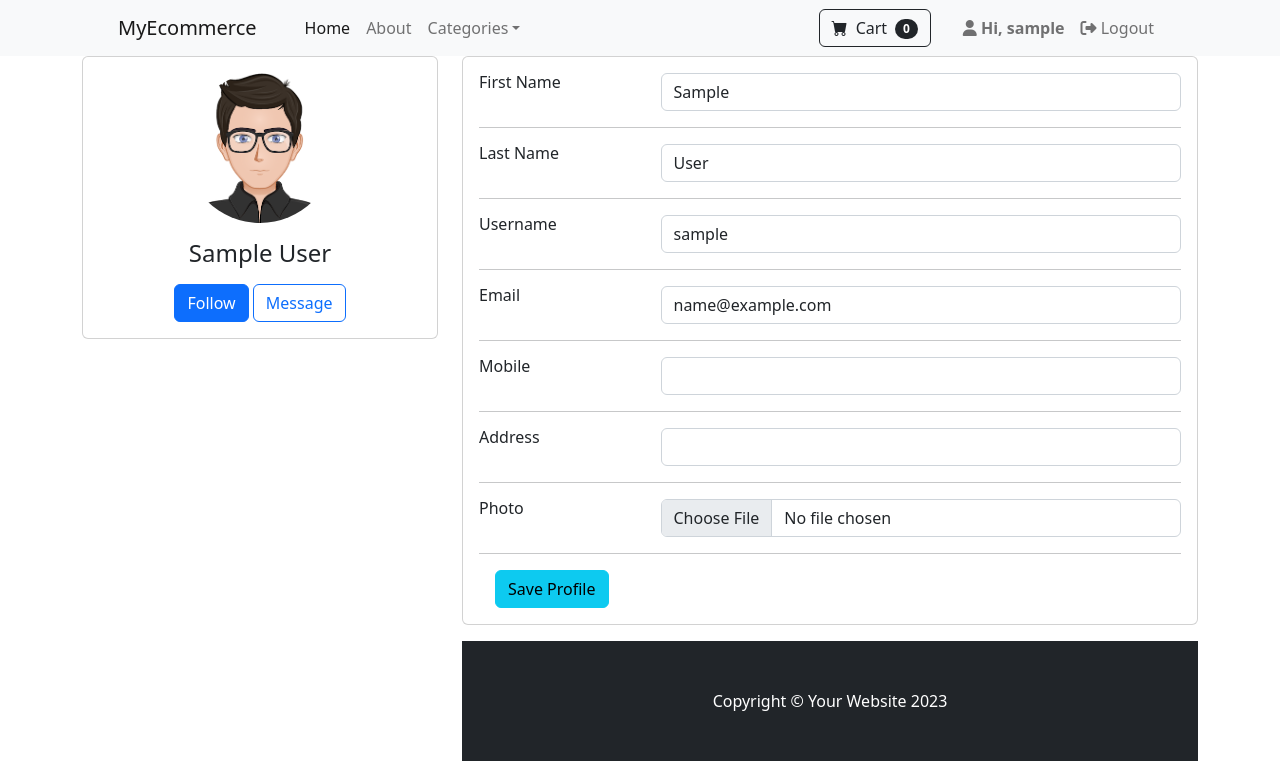
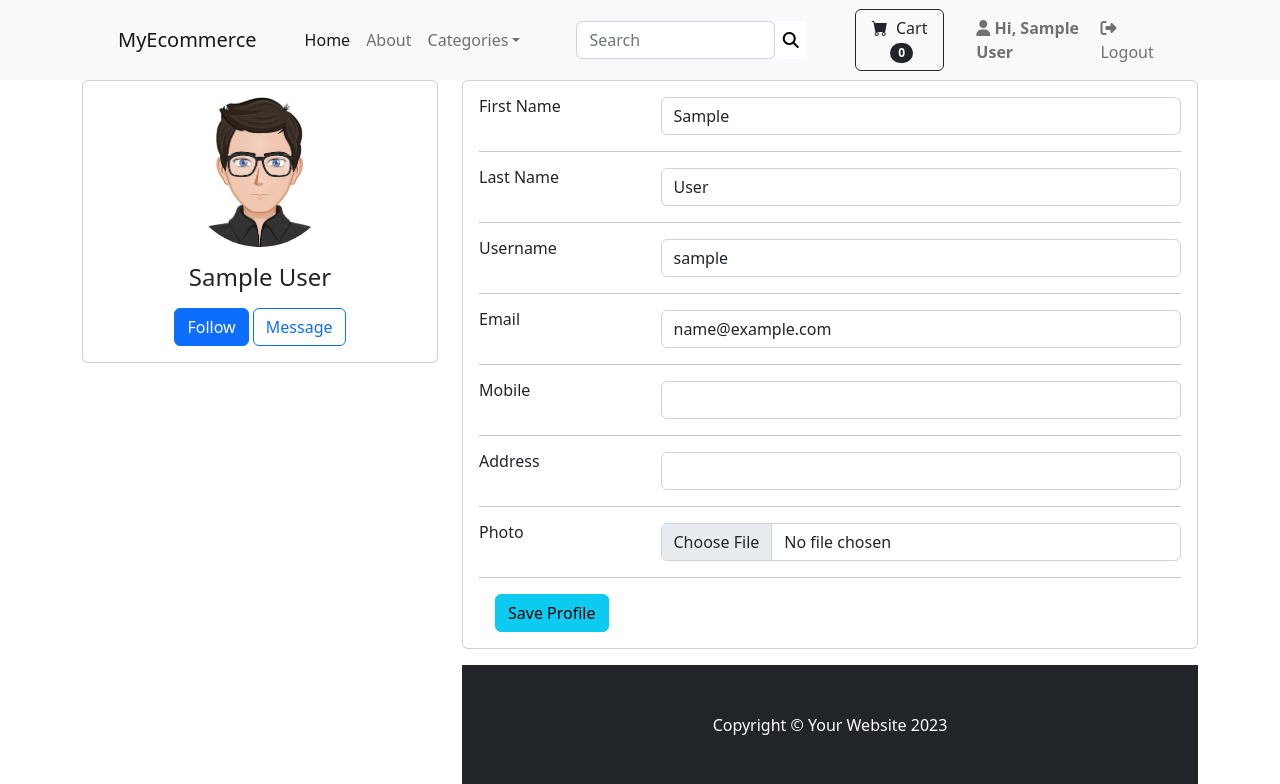
Before and after one commit to roshankdk/Ecommerce, a Django app: page /update_profile in a window 1280 px wide. Shown: the top 784 px of the page. Run offline with Django 5.2, Linux system fonts and the light colour scheme; the visitor is signed in with stand-in values (Sample User, id 1); data comes from the database, SQL or seed files in the repository; data that the repository does not hold is empty; some libraries are stand-ins or nearby versions.

Commit message:
Implemented the search option

```diff
--- a/store/urls.py
+++ b/store/urls.py
@@ -12,4 +12,5 @@ urlpatterns = [
     path('update_profile',views.update_profile,name='update_profile'),
     path('profile',views.user_profile,name='user_profile'),
     path('change_password',views.change_password,name='change_password'),
+    path('search/',views.search,name='search'),
 ]
--- a/store/views.py
+++ b/store/views.py
@@ -6,6 +6,7 @@ from django.contrib.auth.models import User
 from store.forms import SignupForm, ChangePasswordForm, UpdateProfileForm, UpdateUserForm
 from store.models import Category, Product, Profile
 from django.contrib import messages
+from django.db.models import Q
 
 # Create your views here.
 
@@ -129,3 +130,12 @@ def category(request, foo):
     except:
         messages.success(request, ("Category doesn't exists!!"))
         return redirect("home")
+
+# search for the  products and catagories
+def search(request):
+    query = request.GET.get('search')
+    allProds = Product.objects.filter(Q(description__icontains=query)|Q(name__icontains=query))
+    context = {
+        "products": allProds,
+    }
+    return render(request,'home.html', context)
--- a/templates/base.html
+++ b/templates/base.html
@@ -28,8 +28,7 @@
                 aria-label="Toggle navigation"><span class="navbar-toggler-icon"></span></button>
             <div class="collapse navbar-collapse" id="navbarSupportedContent">
                 <ul class="navbar-nav me-auto mb-2 mb-lg-0 ms-lg-4">
-                    <li class="nav-item"><a class="nav-link active" aria-current="page" href="{% url 'home' %}">Home</a>
-                    </li>
+                    <li class="nav-item"><a class="nav-link active" aria-current="page" href="{% url 'home' %}">Home</a></li>
                     <li class="nav-item"><a class="nav-link" href="{% url 'about' %}">About</a></li>
                     <li class="nav-item dropdown">
                         <a class="nav-link dropdown-toggle" id="navbarDropdown" href="#" role="button"
@@ -46,7 +45,13 @@
                         </ul>
                     </li>
                 </ul>
-                <form class="d-flex">
+                <div class="collapse navbar-collapse mx-5" id="navbarSupportedContent">
+                    <form action="/search/" method="GET" class="d-flex form-inline my-2 my-lg-0">
+                        <input type="text" name="search" id="" placeholder="Search" class="form-control mr-sm-2">
+                        <button type="submit"><i class="fa-solid fa-magnifying-glass"></i></button>
+                    </form>
+                </div>
+        <form class="d-flex">
                     <a href="{% url 'cart_summary' %}" class="btn btn-outline-dark">
                         <i class="bi-cart-fill me-1"></i>
                         Cart
@@ -60,7 +65,7 @@
                     <ul class="navbar-nav me-auto mb-2 mb-lg-0 ms-lg-4">
                         {% if user.is_authenticated %}
                             <li class="nav-item"><a class="nav-link" href="{% url 'user_profile' %}"><i
-                                        class="fa-solid fa-user"></i> <strong>Hi, {{user.username}}</strong></a></li>
+                                        class="fa-solid fa-user"></i> <strong>Hi, {{user.get_full_name}}</strong></a></li>
                             <li class="nav-item"><a class="nav-link" href="{% url 'logout' %}"><i
                                         class="fa-solid fa-right-from-bracket"></i> Logout</a></li>
                         {% else %}
--- a/templates/update_profile.html
+++ b/templates/update_profile.html
@@ -83,7 +83,7 @@
                       <h6 class="mb-0">Photo</h6>
                     </div>
                     <div class="col-sm-9 text-secondary">
-                      <input type="file" name="photo" id="id_photo" class="form-control" value="dklsfhldf">
+                      <input type="file" name="photo" id="id_photo" class="form-control">
                     </div>
                   </div>
                   <hr>
@@ -95,4 +95,10 @@
                 </div>
               </div>
 
+
+              <script>
+                function check(){
+                  console.log("Save button pressed!!")
+                }
+              </script>
 {% endblock content %}
```
Also changed, not shown: cart/views.py (line endings or trailing spaces).
